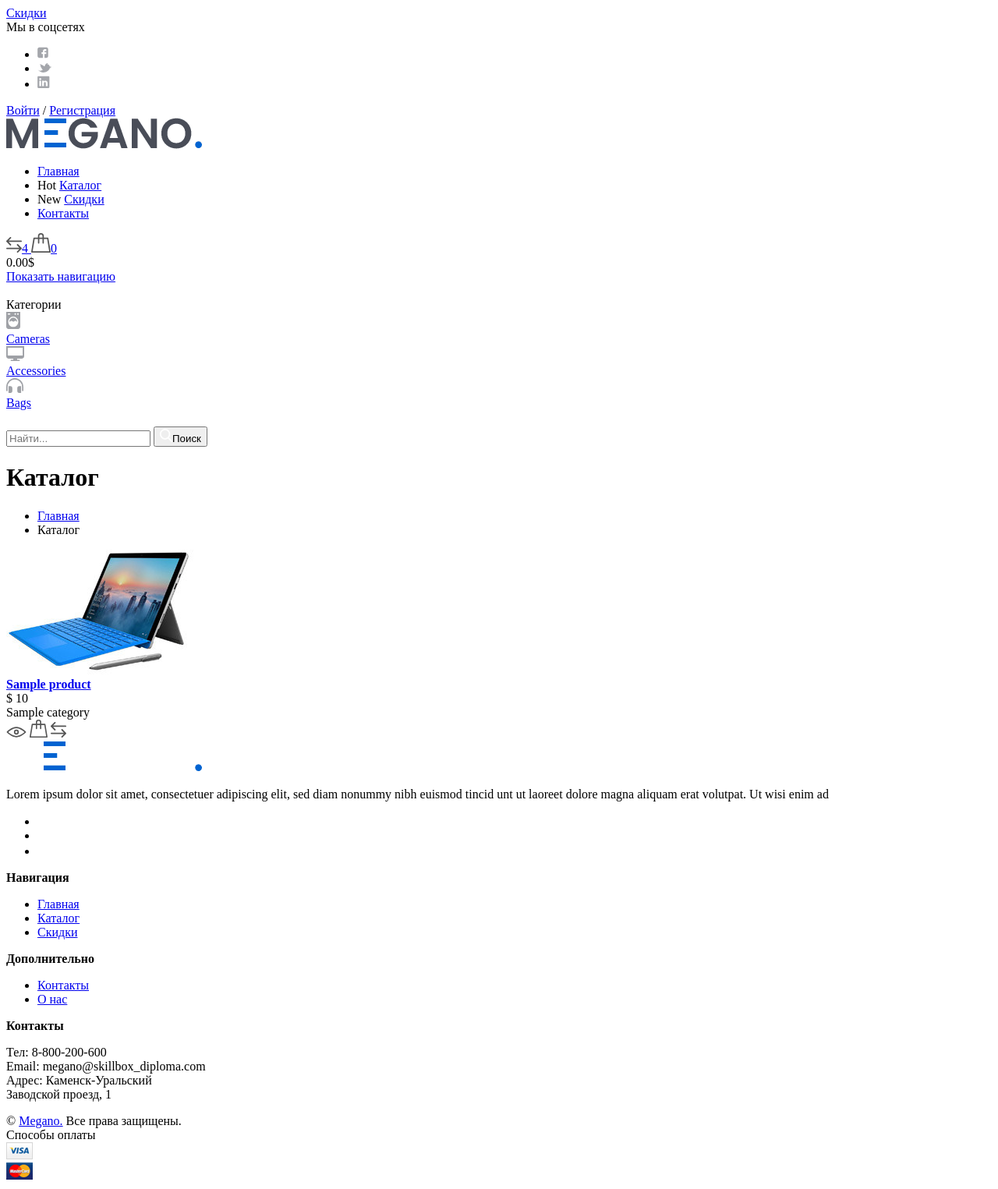
After one commit to kiros-albatros/shop, a Symfony app: template templates/catalog/category.html.twig in a window 1280 px wide. The commit adds this page. Shown: the whole page at 78% size. Run offline with Twig, Linux system fonts and the light colour scheme; the template is opened without the code that fills it: most values are stand-ins (such as "Sample title", 1, 10 or a date in 2020); some libraries are stand-ins or nearby versions.

Commit message:
category template

```diff
--- a/src/Controller/CatalogController.php
+++ b/src/Controller/CatalogController.php
@@ -41,6 +41,10 @@ public function category(ProductRepository $productRepository, $category, Catego
     $products = $productRepository->findBy(array('category'=>$category));
     $categories = $categoryRepository->findAll();
 
-   dd ($products);
+   // dd ($products);
+    return $this->render('catalog/category.html.twig', [
+        'categories'=>$categories,
+        'products'=>$products
+    ]);
 }
 }
--- /dev/null
+++ b/templates/catalog/category.html.twig
@@ -0,0 +1,52 @@
+{% extends 'base.html.twig' %}
+
+{% block mainContent %}
+
+    <div class="Middle Middle_top">
+        {% include 'partial/header-line.html.twig' with {'title': 'Каталог', 'parent': 'Главная'} %}
+
+        <div class="Section Section_column Section_columnLeft">
+            <div class="wrap">
+
+                <div class="Section-content">
+                    {% if products %}
+                        <div class="Cards">
+
+
+                            {% for product in products %}
+                                <div class="Card">
+                                    <a class="Card-picture" href="#"><img src="{{ asset('images/content/home/card.jpg') }}"
+                                                                          alt="card.jpg"></a>
+                                    <div class="Card-content">
+                                        <strong class="Card-title">
+                                            <a href="{{ path('app_product_show', {'slug': product.id}) }}">{{ product.name }}</a>
+                                        </strong>
+                                        <div class="Card-description">
+                                            <div class="Card-cost">
+                                                <span class="Card-price">$ {{ product.price }}</span>
+                                            </div>
+                                            <div class="Card-category">{{ product.category.name }}
+                                            </div>
+                                            <div class="Card-hover">
+                                                <a class="Card-btn" href="#"><img src="{{ asset('images/icons/card/bookmark.svg') }}"
+                                                                                  alt="bookmark.svg"></a>
+                                                <a class="Card-btn" href="#"><img src="{{ asset('images/icons/card/cart.svg') }}"
+                                                                                  alt="cart.svg"></a>
+                                                <a class="Card-btn" href="#"><img src="{{ asset('images/icons/card/change.svg') }}"
+                                                                                  alt="change.svg"></a>
+                                            </div>
+                                        </div>
+                                    </div>
+                                </div>
+                            {% endfor %}
+                        </div>
+                    {% endif %}
+                </div>
+            </div>
+        </div>
+
+            </div>
+        </div>
+    </div>
+
+{% endblock %}
--- a/templates/main/catalog-top.html.twig
+++ b/templates/main/catalog-top.html.twig
@@ -18,7 +18,7 @@
 									<div class="Card-cost">
 										<span class="Card-price">${{ product.price }}</span>
 									</div>
-									<div class="Card-category">Games / xbox
+									<div class="Card-category">{{ product.category.name }}
 									</div>
 									<div class="Card-hover">
 										<a class="Card-btn" href="#"><img src="{{ asset('images/icons/card/bookmark.svg')}}" alt="bookmark.svg"></a>
```
